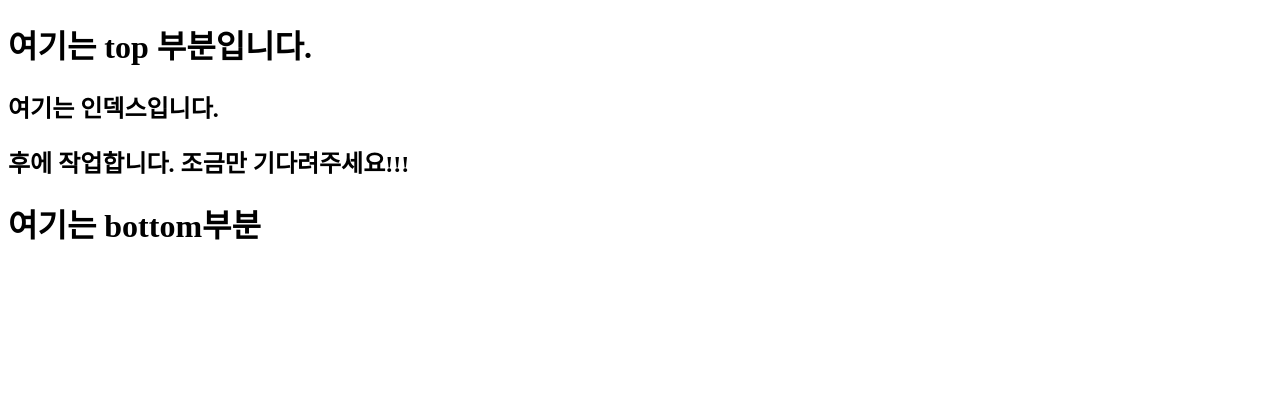
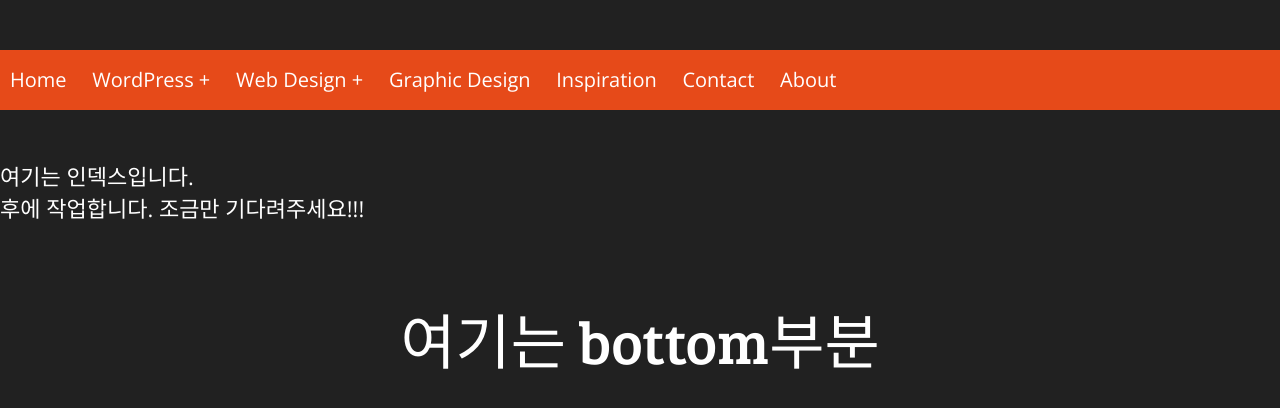
Before and after one commit to ezenTuor/ezenTour, a Java web app: page /index.do in a window 1280 px wide. Shown: the top 408 px of the page. Run offline with Spring Boot 4, a stand-in JSP engine, Linux system fonts and the light colour scheme; the project's own start-up code is not run, and a stand-in starts its controllers and pages.

Commit message:
drop down임시 추가

```diff
--- a/ezen_tour/src/main/webapp/WEB-INF/views/inc/top.jsp
+++ b/ezen_tour/src/main/webapp/WEB-INF/views/inc/top.jsp
@@ -8,7 +8,50 @@
 <head>
 <meta charset="UTF-8">
 <title>top.jsp</title>
+<link rel="stylesheet" type="text/css" href="${pageContext.request.contextPath}/resources/css/clear.css"/>
+<link rel="stylesheet" type="text/css" href="${pageContext.request.contextPath}/resources/css/top.css"/>
+
 </head>
 <body>
-	<h1> 여기는 top 부분입니다.</h1>
 	<section id="main-body">
+		<div id="container">
+		    <nav>
+		        <ul>
+		            <li><a href="#">Home</a></li>
+		            <li><a href="#">WordPress</a>
+		            <!-- First Tier Drop Down -->
+		            <ul>
+		                <li><a href="#">Themes</a></li>
+		                <li><a href="#">Plugins</a></li>
+		                <li><a href="#">Tutorials</a></li>
+		            </ul>
+		            </li>
+		            <li><a href="#">Web Design</a>
+		            <!-- First Tier Drop Down -->
+		            <ul>
+		                <li><a href="#">Resources</a></li>
+		                <li><a href="#">Links</a></li>
+		                <li><a href="#">Tutorials</a>
+		            	<!-- Second Tier Drop Down -->
+		                <ul>
+		                    <li><a href="#">HTML/CSS</a></li>
+		                    <li><a href="#">jQuery</a></li>
+		                    <li><a href="#">Other</a>
+		                        <!-- Third Tier Drop Down -->
+		                        <ul>
+		                            <li><a href="#">Stuff</a></li>
+		                            <li><a href="#">Things</a></li>
+		                            <li><a href="#">Other Stuff</a></li>
+		                        </ul>
+		                    </li>
+		                </ul>
+		                </li>
+		            </ul>
+		            </li>
+		            <li><a href="#">Graphic Design</a></li>
+		            <li><a href="#">Inspiration</a></li>
+		            <li><a href="#">Contact</a></li>
+		            <li><a href="#">About</a></li>
+		        </ul>
+		    </nav>
+		</div>
--- /dev/null
+++ b/ezen_tour/src/main/webapp/resources/css/top.css
@@ -0,0 +1,112 @@
+@charset "UTF-8";
+
+/* CSS Document */
+
+@import url(https://fonts.googleapis.com/css?family=Open+Sans);
+@import url(https://fonts.googleapis.com/css?family=Bree+Serif);
+
+body {
+	background: #212121;
+	font-size:22px;
+	line-height: 32px;
+	color: #ffffff;
+	word-wrap:break-word !important;
+	font-family: 'Open Sans', sans-serif;
+	}
+
+h1 {
+	font-size: 60px;
+	text-align: center;
+	color: #FFF;
+}
+
+h3 {
+	font-size: 30px;
+	text-align: center;
+	color: #FFF;
+}
+
+h3 a {
+	color: #FFF;
+}
+
+a {
+	color: #FFF;
+}
+
+h1 {
+	margin-top: 100px;
+	text-align:center;
+	font-size:60px;
+	font-family: 'Bree Serif', 'serif';
+	}
+
+#container {
+	margin: 0 auto;
+}
+
+p {
+	text-align: center;
+}
+
+nav {
+	margin: 50px 0;
+	background-color: #E64A19;
+}
+
+nav ul {
+	padding: 0;
+  margin: 0;
+	list-style: none;
+	position: relative;
+	}
+
+nav ul li {
+	display:inline-block;
+	background-color: #E64A19;
+	}
+
+nav a {
+	display:block;
+	padding:0 10px;
+	color:#FFF;
+	font-size:20px;
+	line-height: 60px;
+	text-decoration:none;
+}
+
+nav a:hover {
+	background-color: #000000;
+}
+
+/* Hide Dropdowns by Default */
+nav ul ul {
+	display: none;
+	position: absolute;
+	top: 60px; /* the height of the main nav */
+}
+
+/* Display Dropdowns on Hover */
+nav ul li:hover > ul {
+	display:inherit;
+}
+
+/* Fisrt Tier Dropdown */
+nav ul ul li {
+	width:170px;
+	float:none;
+	display:list-item;
+	position: relative;
+}
+
+/* Second, Third and more Tiers	*/
+nav ul ul ul li {
+	position: relative;
+	top:-60px;
+	left:170px;
+}
+
+
+/* Change this in order to change the Dropdown symbol */
+li > a:after { content:  ' +'; }
+li > a:only-child:after { content: ''; }
```
Also changed, not shown: ezen_tour/src/main/webapp/resources/css/clear.css (renamed from ezen_tour/src/main/webapp/WEB-INF/resources/css/clear.css).
